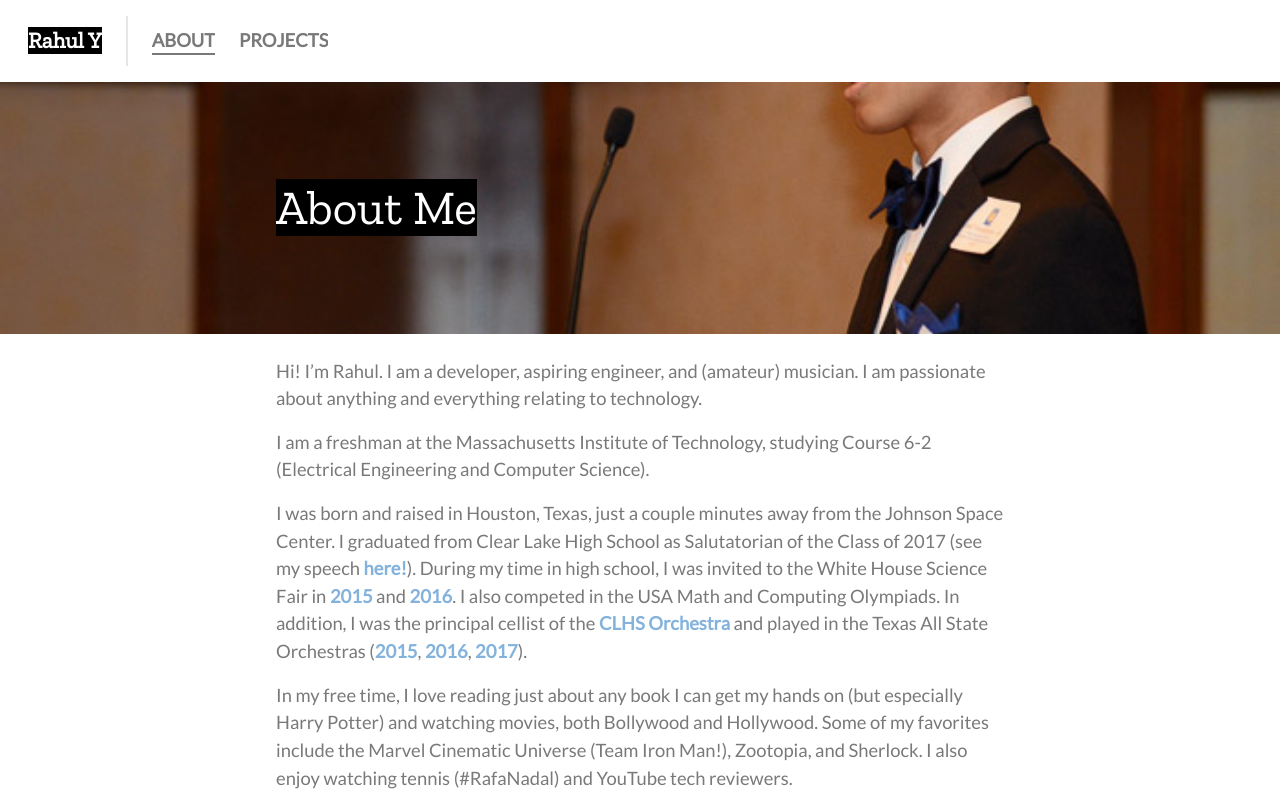
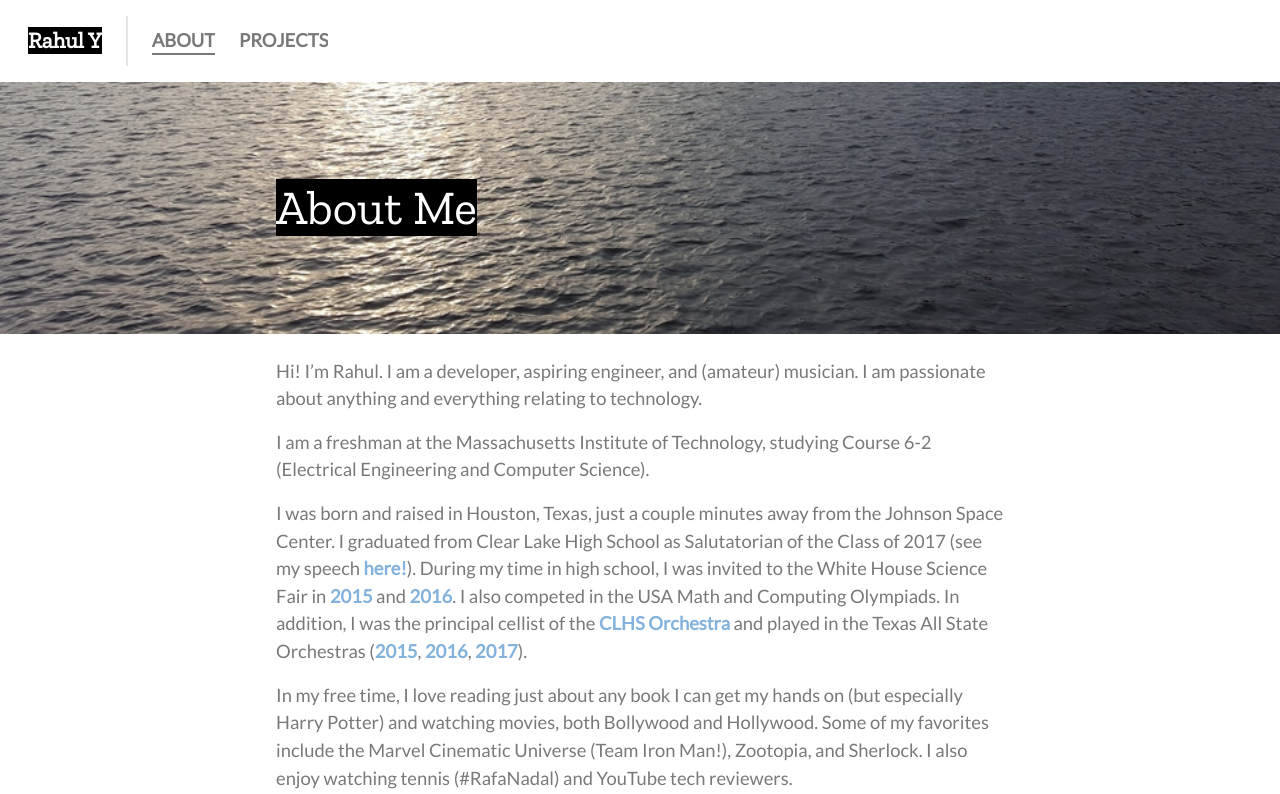
Before and after one commit to rahulyesantharao/personal-website-m2, a React app: page /about in a window 1280 px wide. Shown: the top 794 px of the page. Built offline with nearby package versions, Linux system fonts and the light colour scheme.

Commit message:
Updated about header

```diff
--- a/src/sass/base/styles.scss
+++ b/src/sass/base/styles.scss
@@ -105,9 +105,9 @@ h3 {
 }
 
 #aboutHeader {
-  background-image: url('../images/rahul_speech_pbk.jpg');
+  background-image: url('../images/about-lake1.min.jpg');
   background-size: cover;
-  background-position: 50% 50%;
+  background-position: 50% 100%;
   background-attachment: fixed;
   background-repeat: no-repeat;
   padding: 90px 0;
```
Also changed, not shown: src/images/about-bpa.jpg (added), src/images/about-lake.jpg (added), src/images/about-lake1.min.jpg (added), src/images/about-mit.min.jpg (added), 5 other files.
